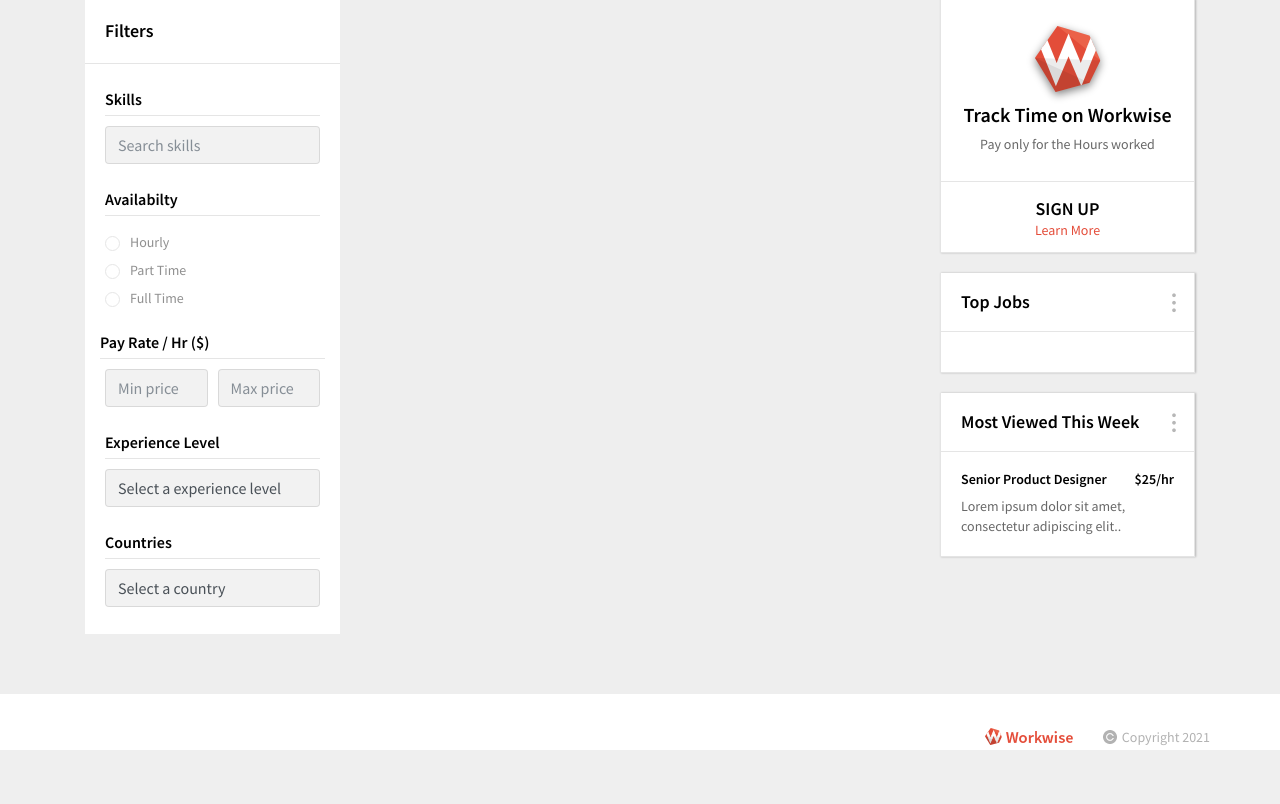
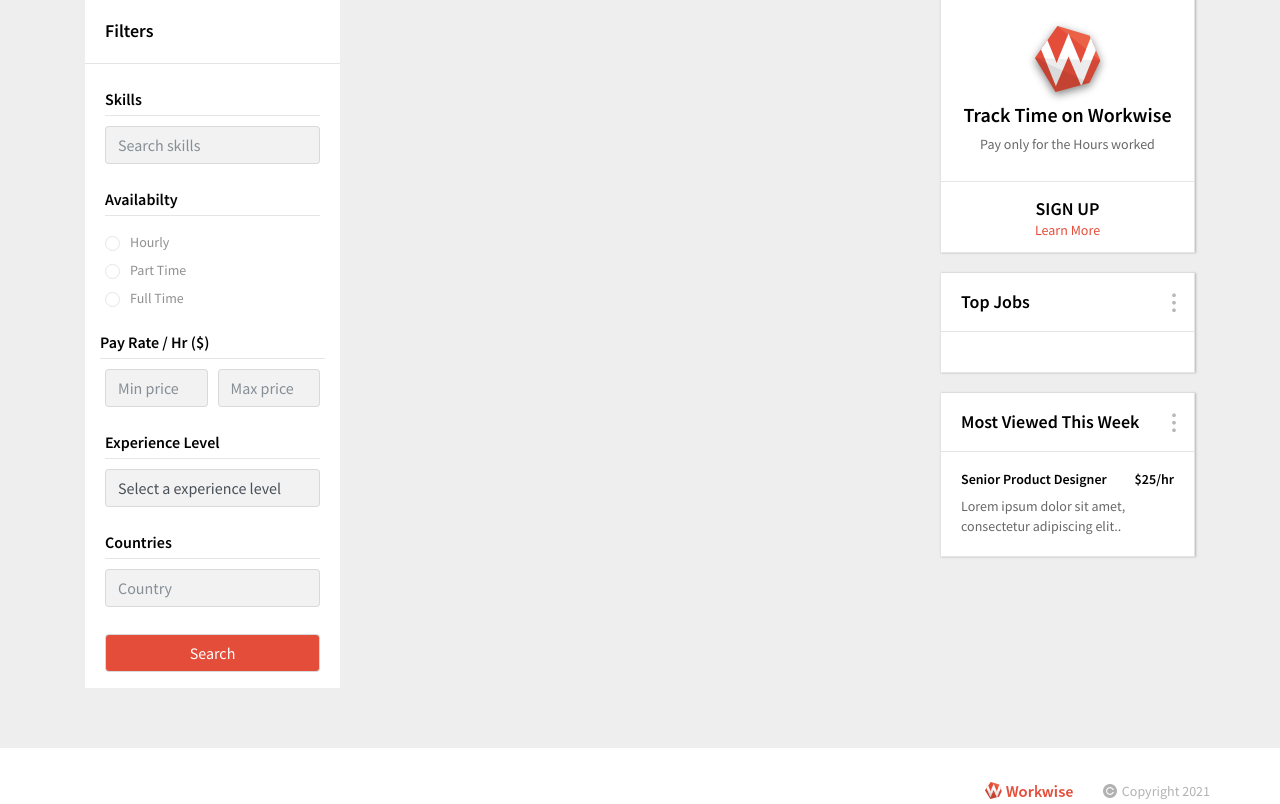
Before and after one commit to marouane-youssfi10/build-social-networking-with-django, a Django app: page /projects/ in a window 1280 px wide. Shown: the part 185-989 px from the top of the page. Before the commit the page ends 935 px from the top, so only its background shows below. Run offline with Django 3.2, Linux system fonts and the light colour scheme; data that the repository does not hold is empty; some libraries are stand-ins or nearby versions.

Commit message:
handling projects page

```diff
--- a/posting/urls.py
+++ b/posting/urls.py
@@ -5,5 +5,6 @@ urlpatterns = [
     path('projects/', views.index, name="projects"),
     path('post-project/', views.post_projects, name="post-project"),
     path('jobs/', views.post_job, name="post-job"),
-    path('projects/search/', views.search, name="search")
+    path('projects/search/', views.search, name="search"),
+    path('projects/filter/', views.filter_project, name="filter"),
 ]
--- a/posting/views.py
+++ b/posting/views.py
@@ -93,4 +93,18 @@ def search(request):
     return render(request, 'pages/projects.html', context)
 
 def filter_project(request):
-    pass
+    if request.method == 'POST':
+        search_skills = request.POST['search_skills']
+        availabilty = request.POST['availabilty']
+        min_price = request.POST['min_price']
+        max_price = request.POST['max_price']
+        experience_level = request.POST['experience_level']
+        country = request.POST['country']
+
+        print('search_skills    = ', search_skills)
+        print('availabilty      = ', availabilty)
+        print('min_price        = ', min_price)
+        print('max_price        = ', max_price)
+        print('experience_level = ', experience_level)
+        print('country          = ', country)
+    return render(request, 'pages/projects.html')
--- a/templates/pages/projects.html
+++ b/templates/pages/projects.html
@@ -10,11 +10,11 @@
                     <input type="text" name="q" placeholder="Search keywords">
                     <button type="submit">Search</button>
                 </form>
-				</div><!--search-box end-->
-			</div>
+			</div><!--search-box end-->
+		</div>
 		</div><!--search-sec end-->
 
-			<main>
+		<main>
 			<div class="main-section">
 				<div class="container">
 					{% include 'includes/alerts.html' %}
@@ -26,13 +26,14 @@
 										<h3>Filters</h3>
 									</div><!--filter-heading end-->
 
-									<form action="">
+									<form action="{% url 'filter' %}" method="POST">
+										{% csrf_token %}
 										<div class="paddy">
 											<div class="filter-dd">
 												<div class="filter-ttl">
 													<h3>Skills</h3>
 												</div>
-													<input class="form-control" type="text" name="search-skills" placeholder="Search skills" style="background-color:#f2f2f2;">
+													<input class="form-control" type="text" name="search_skills" placeholder="Search skills" style="background-color:#f2f2f2;">
 											</div>
 											<div class="filter-dd">
 												<div class="filter-ttl">
@@ -40,24 +41,18 @@
 												</div>
 												<ul class="avail-checks">
 													<li>
-														<input type="radio" name="cc" id="c1">
-														<label for="c1">
-															<span></span>
-														</label>
+														<input type="radio" name="availabilty" id="c1" value="Hourly">
+														<label for="c1"><span></span></label>
 														<small>Hourly</small>
 													</li>
 													<li>
-														<input type="radio" name="cc" id="c2">
-														<label for="c2">
-															<span></span>
-														</label>
+														<input type="radio" name="availabilty" id="c2" value="Part Time">
+														<label for="c2"><span></span></label>
 														<small>Part Time</small>
 													</li>
 													<li>
-														<input type="radio" name="cc" id="c3">
-														<label for="c3">
-															<span></span>
-														</label>
+														<input type="radio" name="availabilty" id="c3" value="Full Time">
+														<label for="c3"><span></span></label>
 														<small>Full Time</small>
 													</li>
 												</ul>
@@ -67,17 +62,17 @@
 													<h3>Pay Rate / Hr ($)</h3>
 												</div>
 												<div class="filter-dd form-group col-md-6">
-														<input class="form-control" type="number" name="search-skills" placeholder="Min price" style="background-color:#f2f2f2;">
+														<input class="form-control" type="number" name="min_price" placeholder="Min price" style="background-color:#f2f2f2;">
 												</div>
 												<div class="filter-dd form-group col-md-6">
-														<input class="form-control" type="number" name="search-skills" placeholder="Max price" style="background-color:#f2f2f2;">
+														<input class="form-control" type="number" name="max_price" placeholder="Max price" style="background-color:#f2f2f2;">
 												</div>
 											</div>
 											<div class="filter-dd">
 												<div class="filter-ttl">
 													<h3>Experience Level</h3>
 												</div>
-													<select class="form-control" style="background-color:#f2f2f2;">
+													<select class="form-control" style="background-color:#f2f2f2;" name="experience_level">
 														<option>Select a experience level</option>
 														<option>+1 years</option>
 														<option>+2 years</option>
@@ -91,14 +86,13 @@
 												<div class="filter-ttl">
 													<h3>Countries</h3>
 												</div>
-												<select class="form-control" style="background-color:#f2f2f2;">
-													<option>Select a country</option>
-													<option>United Kingdom</option>
-													<option>United States</option>
-													<option>Russia</option>
-												</select>
+												<input class="form-control" name="country" placeholder="Country" style="background-color:#f2f2f2;">
+
 											</div>
-									</div>
+
+											<input type="submit" class="form-control" value="Search" style="background-color:#e44d3a; color:white">
+											<br>
+										</div>
 									</form>
 
 								</div><!--filter-secs end-->
```
